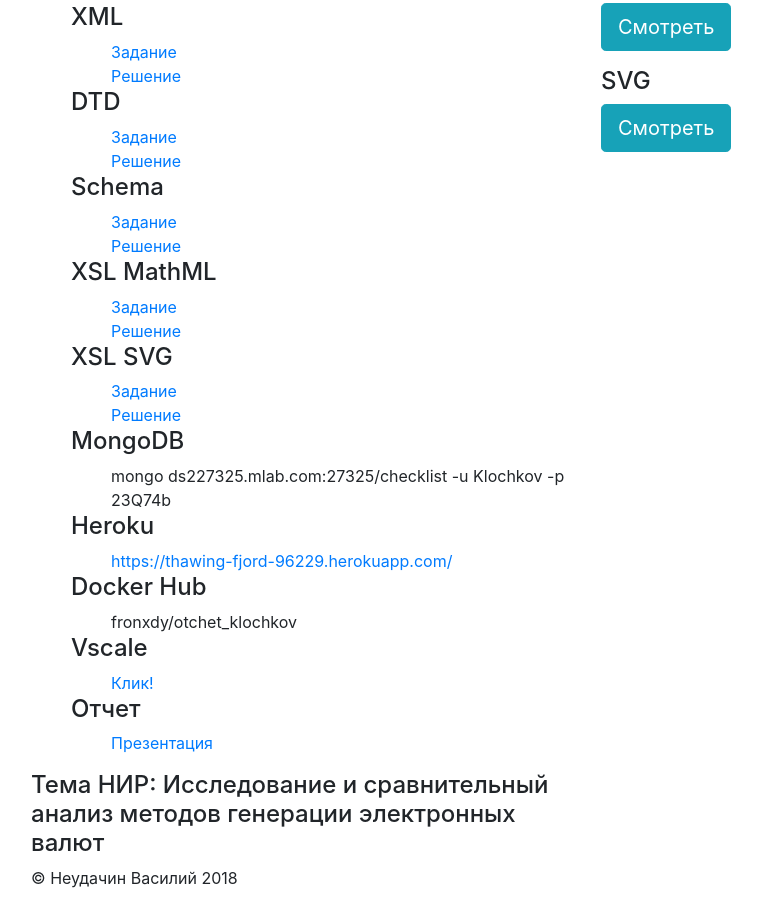
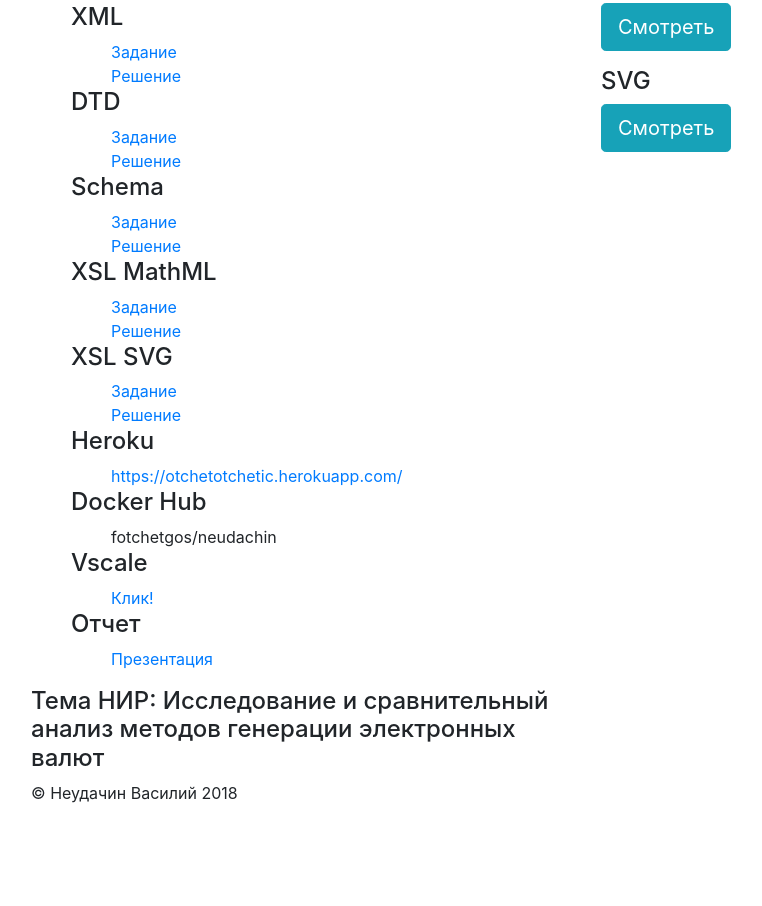
Before and after one commit to NeuVas/portfolio_image, a website: page public/index.html in a window 1280 px wide. Shown: the part 475-1381 px from the top of the page, without its empty margins (54-816 px from the left). After the commit the page ends 1296 px from the top, so only its background shows below. Drawn offline with nearby package versions, Linux system fonts and the light colour scheme.

Commit message:
Update index.html

```diff
--- a/public/index.html
+++ b/public/index.html
@@ -76,20 +76,14 @@
                         <li><a href="https://github.com/NeuVas/SVG" target="_blank">Решение</a></li>
                     </ul>
                 </li>
-                <li><h4>MongoDB</h4>
-                    <ul>
-                        <li>mongo ds227325.mlab.com:27325/checklist -u Klochkov -p 23Q74b
-                        </li>
-                    </ul>
-                </li>
                 <li><h4>Heroku</h4>
                     <ul>
-                        <li><a href="https://thawing-fjord-96229.herokuapp.com/">https://thawing-fjord-96229.herokuapp.com/</a></li>
+                        <li><a href="https://otchetotchetich.herokuapp.com">https://otchetotchetic.herokuapp.com/</a></li>
                     </ul>
                 </li>
                 <li><h4>Docker Hub</h4>
                     <ul>
-                        <li>fronxdy/otchet_klochkov</li>
+                        <li>fotchetgos/neudachin</li>
                     </ul>
                 </li>
                 <li><h4>Vscale</h4>
```
